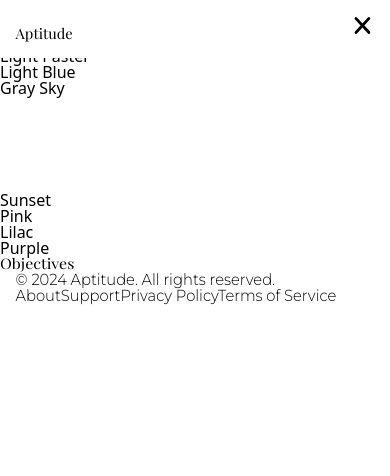
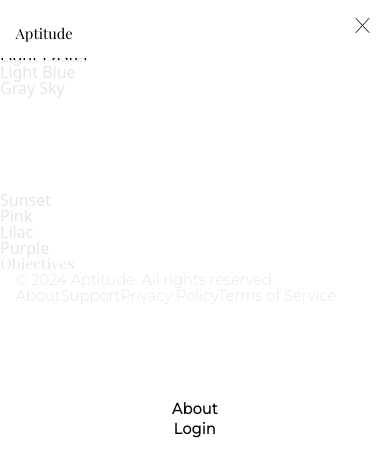
Before and after one commit to gcbel/aptitude, a React (Vite) app in the folder client/: page /settings in a window 390 px wide. Both pictures are taken after a click on the button 363 px from the left and 27 px from the top of the page. Shown: the top 476 px of the page. Built offline with nearby package versions, Linux system fonts and the light colour scheme; a web font is replaced by a local one; what ldrs would draw is missing.

Commit message:
feat: finalizes hamburger nav

```diff
--- a/client/src/components/Nav/HamNav.jsx
+++ b/client/src/components/Nav/HamNav.jsx
@@ -1,21 +1,35 @@
 /* DEPENDENCIES */
 import * as React from "react";
+import { useState } from "react";
 import { motion } from "framer-motion";
+import { Link } from "react-router-dom";
+import Auth from "../../utils/auth";
+import { useTheme } from "../../utils/ThemeContext";
 
 const Path = (props) => (
   <motion.path
     fill="transparent"
-    strokeWidth="3"
+    strokeWidth="1"
     stroke="black"
-    strokeLinecap="round"
+    strokeLinecap="square"
     {...props}
   />
 );
 
 /* HAMBURGER NAV */
 export default function HamNav({ toggle }) {
+  const isLoggedIn = Auth.isLoggedIn();
+  const [showNav, setNav] = useState(false);
+
   return (
-    <button onClick={toggle}>
+    <div>
+      {/* ICON */}
+      <button
+        onClick={() => {
+          setNav((prev) => !prev);
+          toggle();
+        }}
+      >
         <svg width="23" height="23" viewBox="0 0 23 23">
           <Path
             variants={{
@@ -39,5 +53,24 @@
           />
         </svg>
       </button>
+
+      {/* DROPDOWN */}
+      {showNav && (
+        <div className="large-text" id="ham-dropdown">
+          {isLoggedIn ? (
+            <>
+              <Link to="/profile">Profile</Link>
+              <Link to="/settings">Settings</Link>
+              <p onClick={() => Auth.logout()}>Logout</p>
+            </>
+          ) : (
+            <>
+              <Link to="/about">About</Link>
+              <Link to="/login">Login</Link>
+            </>
+          )}
+        </div>
+      )}
+    </div>
   );
 }
--- a/client/src/styles/home.css
+++ b/client/src/styles/home.css
@@ -38,7 +38,7 @@
 
   /* EXAMPLE PROFILE */
   #example-profile {
-    @apply h-[65vh] w-[98vw] rounded-xl mt-10 flex flex-col md:flex-row gap-2;
+    @apply min-h-[65vh] w-[98vw] rounded-xl mt-10 flex flex-col md:flex-row gap-2;
   }
 
   /* CUSTOMIZABILITY */
--- a/client/src/styles/nav.css
+++ b/client/src/styles/nav.css
@@ -6,7 +6,7 @@
 /* NAV */
 @layer components {
   nav {
-    @apply bg-white w-full flex flex-wrap items-end justify-between py-4 px-[100px] fixed z-10 left-[-100px];
+    @apply bg-white w-full flex flex-wrap items-end justify-between py-4 px-[100px] fixed z-20 left-[-100px];
   }
 
   .page-title {
@@ -18,8 +18,9 @@
     @apply block md:hidden;
   }
 
-  /* #ham-nav-button {
-  } */
+  #ham-dropdown {
+    @apply fixed flex flex-col gap-[4px] justify-center items-center bg-white bg-opacity-90 h-[100vh] top-[60px] left-0 z-10 pb-[15vh] font-medium;
+  }
 
   /* FULL SIZE NAV */
   #main-nav {
@@ -44,6 +45,10 @@
   width: calc(100% + 200px);
 }
 
+#ham-dropdown {
+  width: calc(100%);
+}
+
 #expand-username {
   transform: scale(1.3, 0.7);
 }
```
Lines whose indentation alone changed are shown as unchanged.
